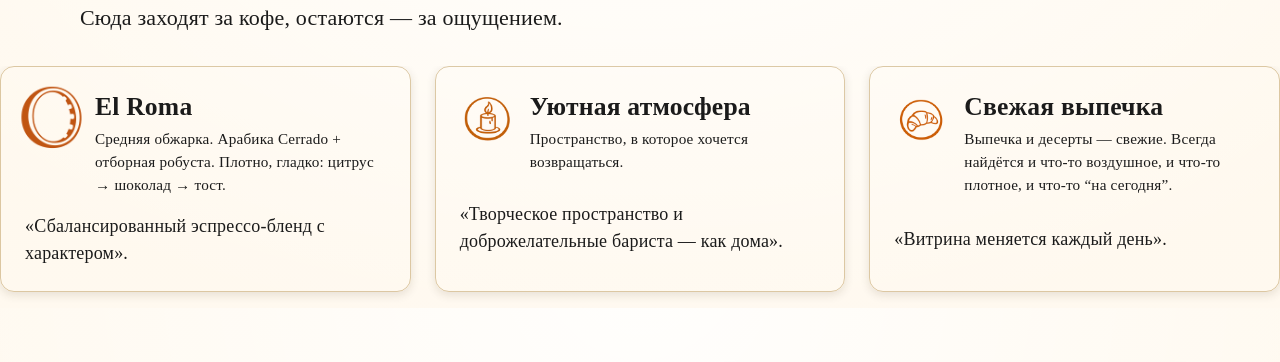
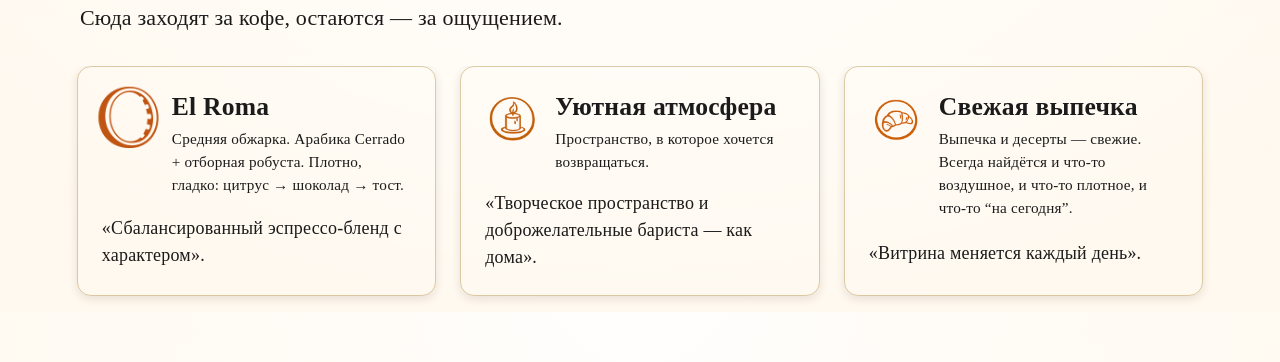
Before and after one commit to ALDYNEC-07/beno-coffe, a Next.js app: page / in a window 1280 px wide. Shown: the part 783-1145 px from the top of the page. Built offline with nearby package versions, Linux system fonts and the light colour scheme; no server answers.

Commit message:
Добавил боковые отступы для горизонтального скролла на больших экранах для - почему бено

```diff
--- a/src/components/Features/Features.module.css
+++ b/src/components/Features/Features.module.css
@@ -37,6 +37,7 @@
   grid-auto-columns: minmax(240px, 1fr);
   overflow-x: auto;
   width: 100vw;
+  box-sizing: border-box;
   margin-left: calc(50% - 50vw);
   margin-right: calc(50% - 50vw);
   padding-bottom: var(--space-2);
@@ -108,5 +109,7 @@
 @media (min-width: 720px) {
   .featuresGrid {
     grid-auto-columns: minmax(280px, 1fr);
+    padding-inline: clamp(2rem, 6vw, 6rem);
+    scroll-padding-inline: clamp(2rem, 6vw, 6rem);
   }
 }
```
